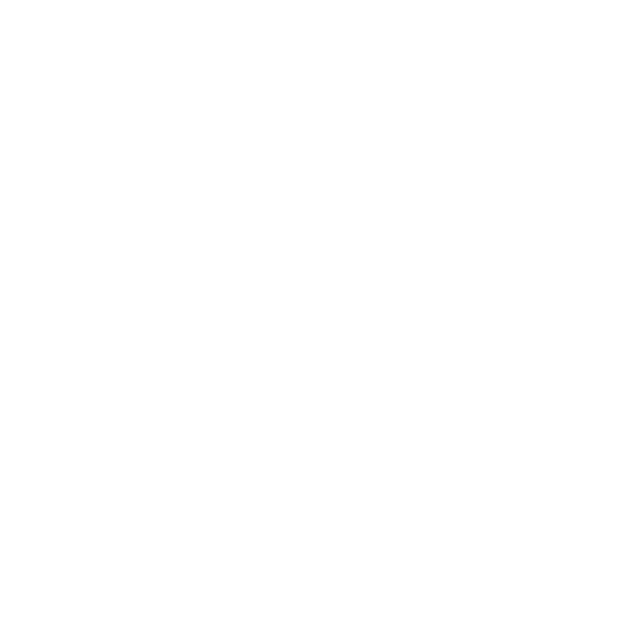
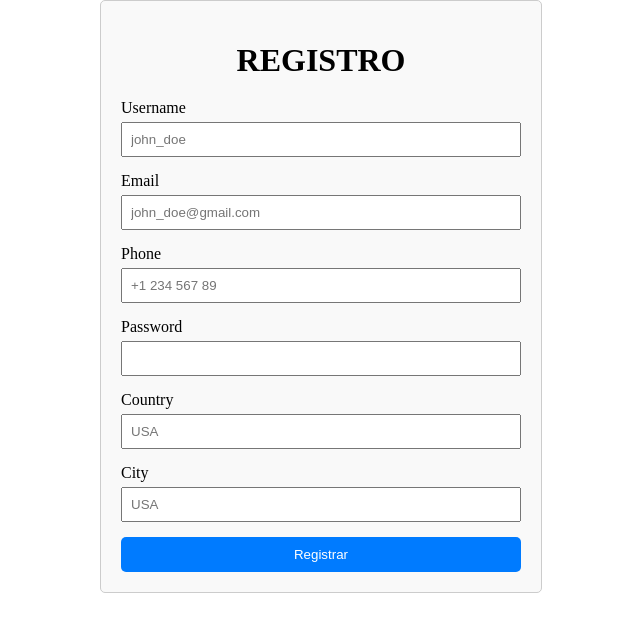
Before and after one commit to juandavidid/Proyecto_Integrador_Enyoi, a React (Vite) app in the folder BOOKING_client/: page /register in a window 1280 px wide. Before the commit this address had no page. Shown: the top 632 px of the page, without its empty margins (319-959 px from the left). Built offline with nearby package versions, Linux system fonts and the light colour scheme.

Commit message:
Se coloco la opcion de Registro usuario y cerrar sesion

```diff
--- a/BOOKING_client/src/App.jsx
+++ b/BOOKING_client/src/App.jsx
@@ -7,6 +7,7 @@ import Home from './pages/home/Home'
 import List from './pages/list/List'
 import Hotel from './pages/hotel/Hotel'
 import Login from "./pages/login/Login"
+import Register from "./pages/register/Register";
 function App() {
   return (
     //Componente que permite Envolver todo una sola pagina
@@ -19,7 +20,7 @@ function App() {
         <Route path="/hotels/:id" element={<Hotel />} />
         {/*Ruta de login */}
         <Route path="/login" element={<Login />}></Route>
-
+        <Route path="/register" element={<Register />}></Route>
       </Routes>
     </BrowserRouter>
   );
--- a/BOOKING_client/src/components/navbar/Navbar.jsx
+++ b/BOOKING_client/src/components/navbar/Navbar.jsx
@@ -8,20 +8,39 @@ import { AuthContext } from "../../context/AuthContext";
 // Declaro una funcion componente
 const Navbar = () => {
 
-    const { user } = useContext(AuthContext);
+    const { user, dispatch } = useContext(AuthContext);
+
+    const handleLogout = () => {
+        dispatch({ type: "LOGOUT" });
+    };
 
     return (
         <div className="navbar">
             <div className="navContainer">
+
                 <Link to="/" style={{ color: "inherit", textDecoration: "none" }} >
                     {/*Agrego un logo tipo */}
                     <span className="logo">lamabooking</span>
                 </Link>
+
                 {/* Agrego botones Registro y Login */}
-                {user ? user.username : (
+                {user ? (
+                    <div>
+                        <span>{user.username}</span>
+                        <button className="navButton" onClick={handleLogout}>
+                            Cerrar Sesión
+                        </button>
+                    </div>
+                ) : (
                     <div className="navItems">
-                        <button className="navButton">REGISTRO</button>
-                        <button className="navButton">Login</button>
+                        <Link to="/register">
+                            <button className="navButton">Registro</button>
+                        </Link>
+
+                        <Link to="/Login">
+                            <button className="navButton">Login</button>
+                        </Link>
+
                     </div>)
                 }
             </div>
--- /dev/null
+++ b/BOOKING_client/src/formSource.js
@@ -0,0 +1,148 @@
+export const userInputs = [
+  {
+    id: "username",
+    label: "Username",
+    type: "text",
+    placeholder: "john_doe",
+  },
+  {
+    id: "email",
+    label: "Email",
+    type: "email",
+    placeholder: "john_doe@gmail.com",
+  },
+  {
+    id: "phone",
+    label: "Phone",
+    type: "text",
+    placeholder: "+1 234 567 89",
+  },
+  {
+    id: "password",
+    label: "Password",
+    type: "password",
+  },
+  {
+    id: "country",
+    label: "Country",
+    type: "text",
+    placeholder: "USA",
+  },
+  {
+    id: "city",
+    label: "City",
+    type: "text",
+    placeholder: "USA",
+  },
+];
+
+export const productInputs = [
+  {
+    id: 1,
+    label: "Title",
+    type: "text",
+    placeholder: "Apple Macbook Pro",
+  },
+  {
+    id: 2,
+    label: "Description",
+    type: "text",
+    placeholder: "Description",
+  },
+  {
+    id: 3,
+    label: "Category",
+    type: "text",
+    placeholder: "Computers",
+  },
+  {
+    id: 4,
+    label: "Price",
+    type: "text",
+    placeholder: "100",
+  },
+  {
+    id: 5,
+    label: "Stock",
+    type: "text",
+    placeholder: "in stock",
+  },
+];
+
+export const hotelInputs = [
+  {
+    id: "name",
+    label: "Name",
+    type: "text",
+    placeholder: "My Hotel",
+  },
+  {
+    id: "type",
+    label: "Type",
+    type: "text",
+    placeholder: "hotel",
+  },
+  {
+    id: "city",
+    label: "City",
+    type: "text",
+    placeholder: "New York",
+  },
+  {
+    id: "address",
+    label: "Address",
+    type: "text",
+    placeholder: "elton st, 216",
+  },
+  {
+    id: "distance",
+    label: "Distance from City Center",
+    type: "text",
+    placeholder: "500",
+  },
+  {
+    id: "title",
+    label: "Title",
+    type: "text",
+    placeholder: "The best Hotel",
+  },
+  {
+    id: "desc",
+    label: "Description",
+    type: "text",
+    placeholder: "description",
+  },
+  {
+    id: "cheapestPrice",
+    label: "Price",
+    type: "text",
+    placeholder: "100",
+  },
+];
+
+export const roomInputs = [
+  {
+    id: "title",
+    label: "Title",
+    type: "text",
+    placeholder: "2 bed room",
+  },
+  {
+    id: "desc",
+    label: "Description",
+    type: "text",
+    placeholder: "King size bed, 1 bathroom",
+  },
+  {
+    id: "price",
+    label: "Price",
+    type: "number",
+    placeholder: "100",
+  },
+  {
+    id: "maxPeople",
+    label: "Max People",
+    type: "number",
+    placeholder: "2",
+  },
+];
--- a/BOOKING_client/src/pages/login/Login.jsx
+++ b/BOOKING_client/src/pages/login/Login.jsx
@@ -19,8 +19,11 @@ const Login = () => {
     };
 
     const handleClick = async (e) => {
+
         e.preventDefault();
+
         dispatch({ type: "LOGIN_START" });
+
         try {
             const res = await axios.post("/api/auth/login", credentials);
             dispatch({ type: "LOGIN_SUCCESS", payload: res.data.details });
--- /dev/null
+++ b/BOOKING_client/src/pages/register/Register.jsx
@@ -0,0 +1,47 @@
+import "./register.css"
+import { useState } from "react";
+import { userInputs } from "../../formSource";
+
+import axios from "axios";
+
+const Register = () => {
+  const [info, setInfo] = useState({});
+  const handleChange = (e) => {
+    setInfo((prev) => ({ ...prev, [e.target.id]: e.target.value }));
+  };
+
+  const handleClick = async (e) => {
+    e.preventDefault();
+    try {
+      await axios.post("/api/auth/register", info);
+      console.log("Usuario registrado exitosamente:", info);
+    } catch (err) {
+      console.error("Error al registrar el usuario:", err);
+    }
+  };
+
+
+  return (
+    <div className="newUserContainer">
+      <h1>REGISTRO</h1>
+      <form>
+        {userInputs.map((input) => (
+          <div className="formInput" key={input.id}>
+            <label>{input.label}</label>
+            <input
+              onChange={handleChange}
+              type={input.type}
+              placeholder={input.placeholder}
+              id={input.id}
+            />
+          </div>
+        ))}
+        <button className="Btn_Register" onClick={handleClick}>Registrar</button>
+      </form>
+    </div>
+
+  )
+}
+
+
+export default Register;
--- /dev/null
+++ b/BOOKING_client/src/pages/register/register.css
@@ -0,0 +1,42 @@
+.newUserContainer {
+    max-width: 400px;
+    margin: 0 auto;
+    padding: 20px;
+    border: 1px solid #ccc;
+    border-radius: 5px;
+    background-color: #f9f9f9;
+}
+
+.newUserContainer h1 {
+    text-align: center;
+    margin-bottom: 20px;
+}
+
+.formInput {
+    margin-bottom: 15px;
+}
+
+.formInput label {
+    display: block;
+    margin-bottom: 5px;
+}
+
+.formInput input {
+    width: 100%;
+    padding: 8px;
+    box-sizing: border-box;
+}
+
+.Btn_Register {
+    width: 100%;
+    padding: 10px;
+    background-color: #007bff;
+    color: white;
+    border: none;
+    border-radius: 5px;
+    cursor: pointer;
+}
+
+.Btn_Register:hover {
+    background-color: #0056b3;
+}
```
